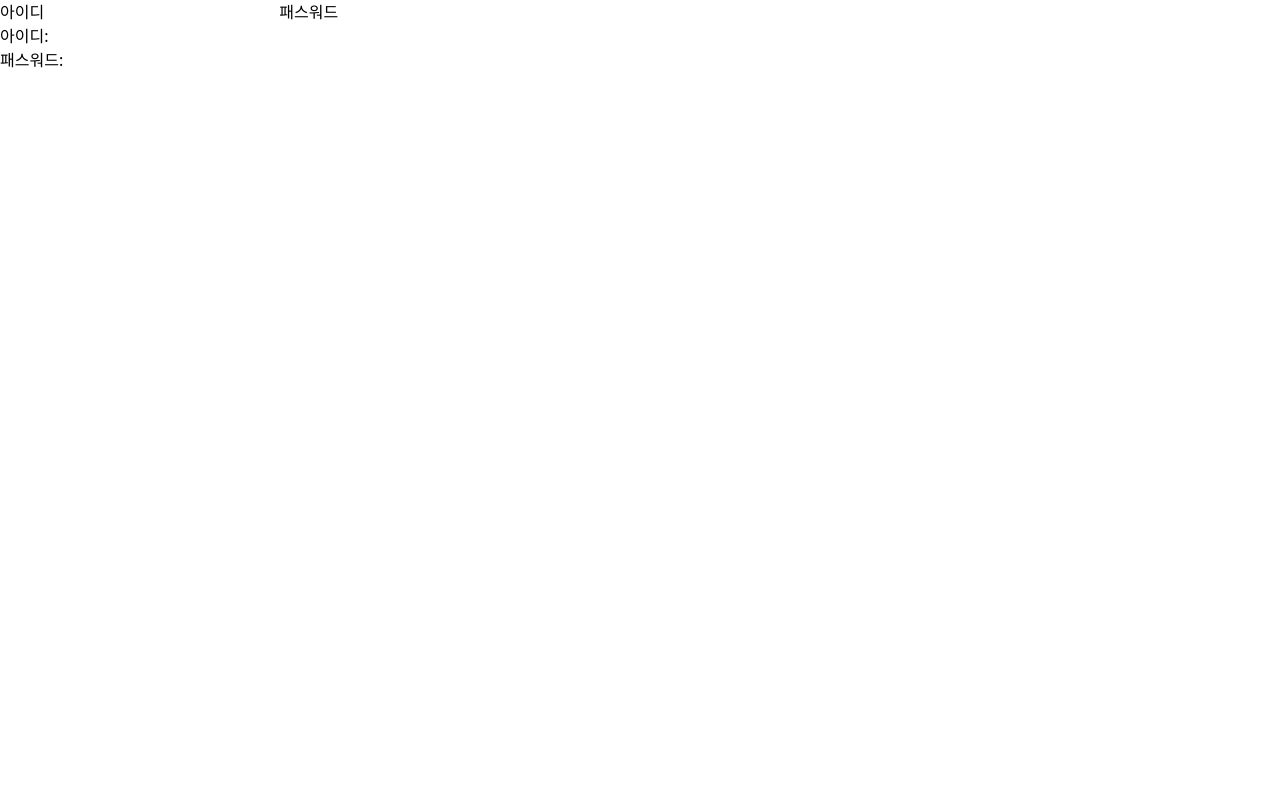
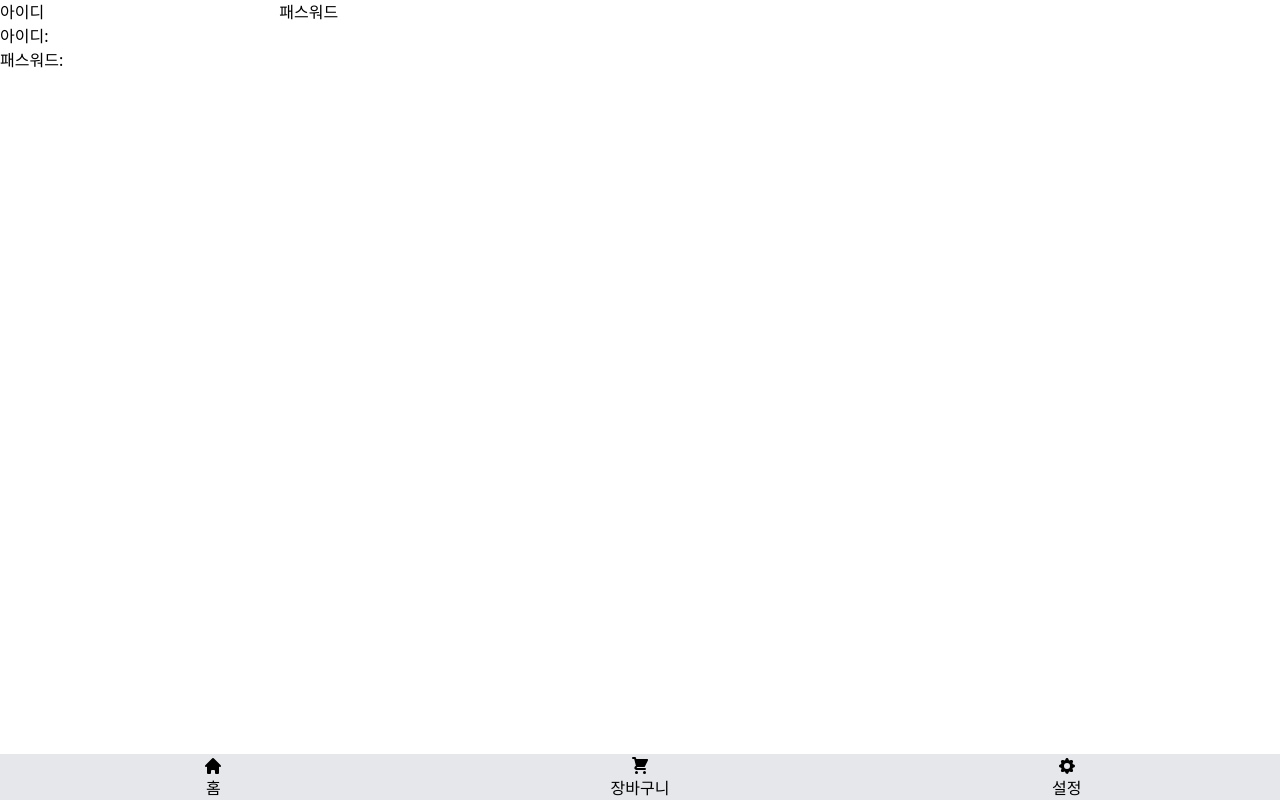
Before and after one commit to StolenMoments/starbucks-clone-vue, a Vue app: page / in a window 1280 px wide. Built offline with nearby package versions, Linux system fonts and the light colour scheme.

Commit message:
feat(MenuWrapper.vue): 하단 메뉴 추가

```diff
--- a/src/App.vue
+++ b/src/App.vue
@@ -1,13 +1,15 @@
 <template>
   <LoginForm/>
+  <MenuWrapper/>
 </template>
 
 <script>
 import LoginForm from '@/components/Login/LoginForm.vue';
+import MenuWrapper from '@/components/Menu/MenuWrapper.vue';
 
 export default {
   name: 'App',
-  components: { LoginForm },
+  components: { MenuWrapper, LoginForm },
 };
 
 </script>
--- /dev/null
+++ b/src/components/Menu/MenuWrapper.vue
@@ -0,0 +1,33 @@
+<template>
+  <footer class="fixed flex bottom-0 w-full border-t-2">
+    <div class="w-full bg-gray-200 text-center">
+      <HomeIcon class="h-5 w-5 m-auto"/>
+      <span>홈</span>
+    </div>
+    <div class="w-full bg-gray-200 text-center">
+      <ShoppingCartIcon class="h-5 w-5 m-auto"/>
+      <span>장바구니</span>
+    </div>
+    <div class="w-full bg-gray-200 text-center">
+      <CogIcon class="h-5 w-5 m-auto"/>
+      <span>설정</span>
+    </div>
+  </footer>
+</template>
+
+<script>
+import { HomeIcon, ShoppingCartIcon, CogIcon } from '@heroicons/vue/solid';
+
+export default {
+  name: 'MenuWrapper',
+  components: {
+    HomeIcon,
+    ShoppingCartIcon,
+    CogIcon,
+  },
+};
+</script>
+
+<style scoped>
+
+</style>
```
